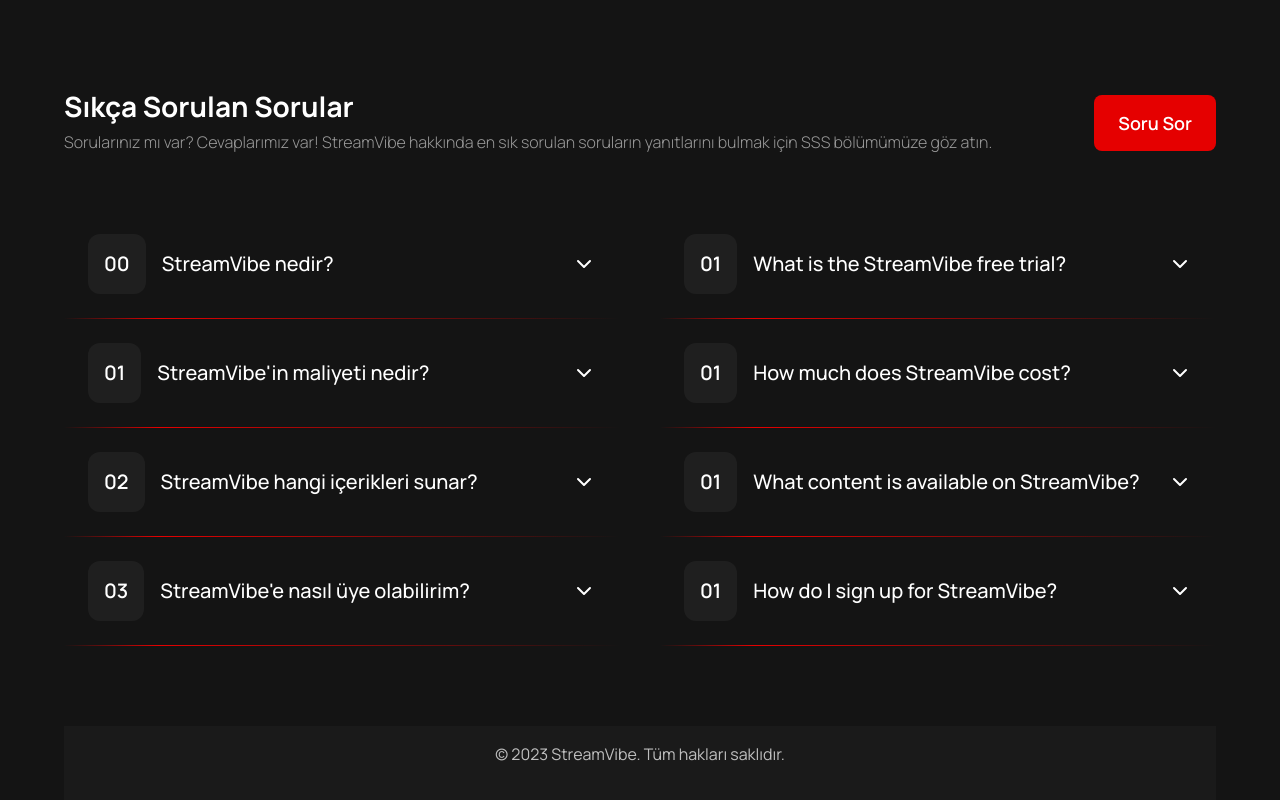
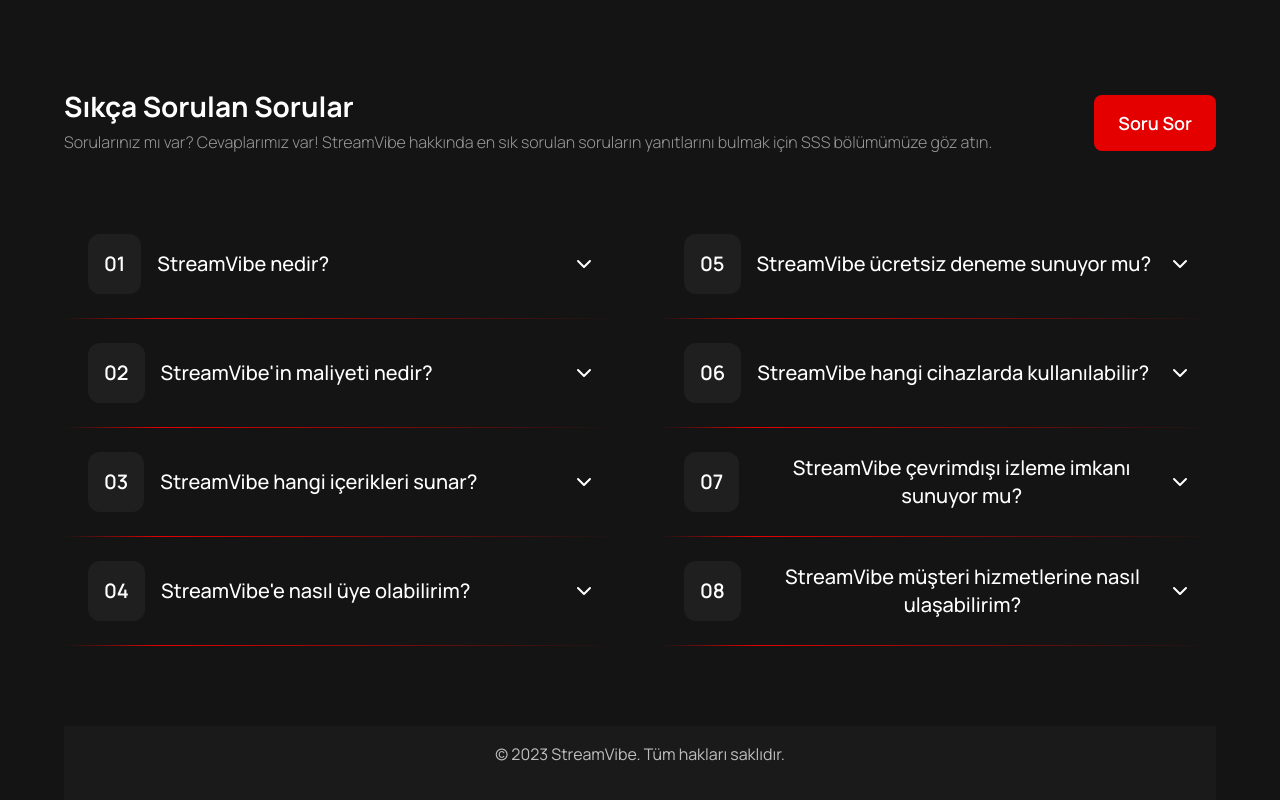
Before and after one commit to ismailkskn98/streamVibe, a Next.js app: page / in a window 1280 px wide. Shown: the part 2452-3252 px from the top of the page. Built offline with nearby package versions, Linux system fonts and the light colour scheme.

Commit message:
eslint hataları giderildi

```diff
--- a/src/components/common/Button.tsx
+++ b/src/components/common/Button.tsx
@@ -1,5 +1,5 @@
 import Link from 'next/link'
-import React, { ReactElement } from 'react'
+import React from 'react'
 
 type ButtonProps = {
   Icon?: React.ElementType
--- a/src/components/faq/FaqAccordion.tsx
+++ b/src/components/faq/FaqAccordion.tsx
@@ -1,11 +1,6 @@
 'use client';
 import React from 'react'
-import {
-    Accordion,
-    AccordionContent,
-    AccordionItem,
-    AccordionTrigger,
-  } from "@/components/ui/accordion"
+import { Accordion, AccordionContent, AccordionItem, AccordionTrigger } from "@/components/ui/accordion"
 import styles from './styles.module.css'
 
 type AccordionItem = {
@@ -63,9 +58,6 @@
   const midPoint = Math.ceil(accordionData.length / 2);
   const firstColumnFaqs = accordionData.slice(0, midPoint);
   const secondColumnFaqs = accordionData.slice(midPoint);
-    console.log(midPoint)
-    console.log(firstColumnFaqs)
-    console.log(secondColumnFaqs)
   return (
     <main className='w-full flex items-start justify-between flex-col xl:flex-row gap-x-5 md:gap-x-10 2xl:gap-x-20'>
         <Accordion type="single" collapsible className='w-full grid grid-cols-1'>
@@ -73,7 +65,7 @@
               <AccordionItem key={index} value={`item-${index + 1}`} className="border-0">
                 <article className='w-full flex items-center jus gap-4 2xl:gap-5 px-[10px] py-5 md:p-6 2xl:p-8'>
                 <span className=' p-3 md:p-4 2xl:p-5 bg-black-12 font-semibold text-xl rounded-xl'>
-                    {(index + 1) > 9 ? index : `0${index}`}
+                    {(index + 1) > 9 ? (index + 1) : `0${index + 1}`}
                 </span>
                 <div className='w-full space-y-5'>
                   <AccordionTrigger className='hover:underline-offset-1 text-lg md:text-xl 2xl:text-[22px] font-medium text-white p-0'>{item.title}</AccordionTrigger>
@@ -85,13 +77,13 @@
               <div className={`${styles.faqBorder}`}></div>
             </AccordionItem>
           ))}
-          {/* mobil */}
+          {/* Mobil */}
           <div className='w-full block xl:hidden'>
           {secondColumnFaqs.map((item, index)=> (
-              <AccordionItem key={index + midPoint} value={`item-${index + 1}`} className="border-0">
+              <AccordionItem key={index + midPoint + 1} value={`item-${index + midPoint + 1}`} className="border-0">
                 <article className='w-full flex items-center jus gap-4 2xl:gap-5 px-[10px] py-5 md:p-6 2xl:p-8'>
                 <span className=' p-3 md:p-4 2xl:p-5 bg-black-12 font-semibold text-xl rounded-xl'>
-                    {(midPoint + index) > 9 ? (midPoint + index) : `0${midPoint + index}`}
+                    {(midPoint + index + 1) > 9 ? (midPoint + index + 1) : `0${midPoint + index + 1}`}
                 </span>
                 <div className='w-full space-y-5'>
                   <AccordionTrigger className='hover:underline-offset-1 text-lg md:text-xl 2xl:text-[22px] font-medium text-white p-0'>{item.title}</AccordionTrigger>
@@ -106,66 +98,22 @@
           </div>
         </Accordion>
         <Accordion type="single" collapsible className='w-full xl:grid grid-cols-1 hidden'>
-          <AccordionItem value="item-5" className="border-0">
+        {secondColumnFaqs.map((item, index)=> (
+              <AccordionItem key={index + midPoint + 1} value={`item-${index + midPoint + 1}`} className="border-0">
                 <article className='w-full flex items-center jus gap-4 2xl:gap-5 px-[10px] py-5 md:p-6 2xl:p-8'>
-              <span className='p-3 md:p-4 2xl:p-5 bg-black-12 font-semibold text-xl rounded-xl'>
-                  01
+                <span className=' p-3 md:p-4 2xl:p-5 bg-black-12 font-semibold text-xl rounded-xl'>
+                    {(midPoint + index + 1) > 9 ? (midPoint + index + 1) : `0${midPoint + index + 1}`}
                 </span>
                 <div className='w-full space-y-5'>
-                <AccordionTrigger className='hover:underline-offset-1 text-lg md:text-xl 2xl:text-[22px] font-medium text-white p-0'>What is the StreamVibe free trial?
-                </AccordionTrigger>
+                  <AccordionTrigger className='hover:underline-offset-1 text-lg md:text-xl 2xl:text-[22px] font-medium text-white p-0'>{item.title}</AccordionTrigger>
                   <AccordionContent className='text-grey-60 font-light text-sm md:text:base 2xl:text-lg'>
-                  StreamVibe is a streaming service that allows you to watch movies and shows on demand.
+                    {item.description}
                   </AccordionContent>
                 </div>
                 </article>
               <div className={`${styles.faqBorder}`}></div>
             </AccordionItem>
-          <AccordionItem value="item-6" className="border-0">
-            <article className='w-full flex items-center jus gap-4 2xl:gap-5 px-[10px] py-5 md:p-6 2xl:p-8'>
-            <span className='p-3 md:p-4 2xl:p-5 bg-black-12 font-semibold text-xl rounded-xl'>
-                01
-            </span>
-            <div className='w-full space-y-5'>
-              <AccordionTrigger className='hover:underline-offset-1 text-lg md:text-xl 2xl:text-[22px] font-medium text-white p-0'>How much does StreamVibe cost?
-              </AccordionTrigger>
-              <AccordionContent className='text-grey-60 font-light text-sm md:text:base 2xl:text-lg'>
-                StreamVibe is a streaming service that allows you to watch movies and shows on demand.
-              </AccordionContent>
-            </div>
-            </article>
-          <div className={`${styles.faqBorder}`}></div>
-          </AccordionItem>
-          <AccordionItem value="item-7" className="border-0">
-            <article className='w-full flex items-center jus gap-4 2xl:gap-5 px-[10px] py-5 md:p-6 2xl:p-8'>
-            <span className='p-3 md:p-4 2xl:p-5 bg-black-12 font-semibold text-xl rounded-xl'>
-                01
-            </span>
-            <div className='w-full space-y-5'>
-              <AccordionTrigger className='hover:underline-offset-1 text-lg md:text-xl 2xl:text-[22px] font-medium text-white p-0'>What content is available on StreamVibe?
-              </AccordionTrigger>
-              <AccordionContent className='text-grey-60 font-light text-sm md:text:base 2xl:text-lg'>
-                StreamVibe is a streaming service that allows you to watch movies and shows on demand.
-              </AccordionContent>
-            </div>
-            </article>
-          <div className={`${styles.faqBorder}`}></div>
-          </AccordionItem>
-          <AccordionItem value="item-8" className="border-0">
-            <article className='w-full flex items-center jus gap-4 2xl:gap-5 px-[10px] py-5 md:p-6 2xl:p-8'>
-            <span className='p-3 md:p-4 2xl:p-5 bg-black-12 font-semibold text-xl rounded-xl'>
-                01
-            </span>
-            <div className='w-full space-y-5'>
-              <AccordionTrigger className='hover:underline-offset-1 text-lg md:text-xl 2xl:text-[22px] font-medium text-white p-0'>How do I sign up for StreamVibe?
-              </AccordionTrigger>
-              <AccordionContent className='text-grey-60 font-light text-sm md:text:base 2xl:text-lg'>
-                StreamVibe is a streaming service that allows you to watch movies and shows on demand.
-              </AccordionContent>
-            </div>
-            </article>
-          <div className={`${styles.faqBorder}`}></div>
-          </AccordionItem>
+          ))}
         </Accordion>
     </main>
   )
--- a/src/components/faq/FaqTitle.tsx
+++ b/src/components/faq/FaqTitle.tsx
@@ -1,5 +1,4 @@
 import React from 'react'
-import Link from 'next/link'
 import Button from '../common/Button'
 
 const FaqTitle = () => {
```
Lines whose indentation alone changed are shown as unchanged.
